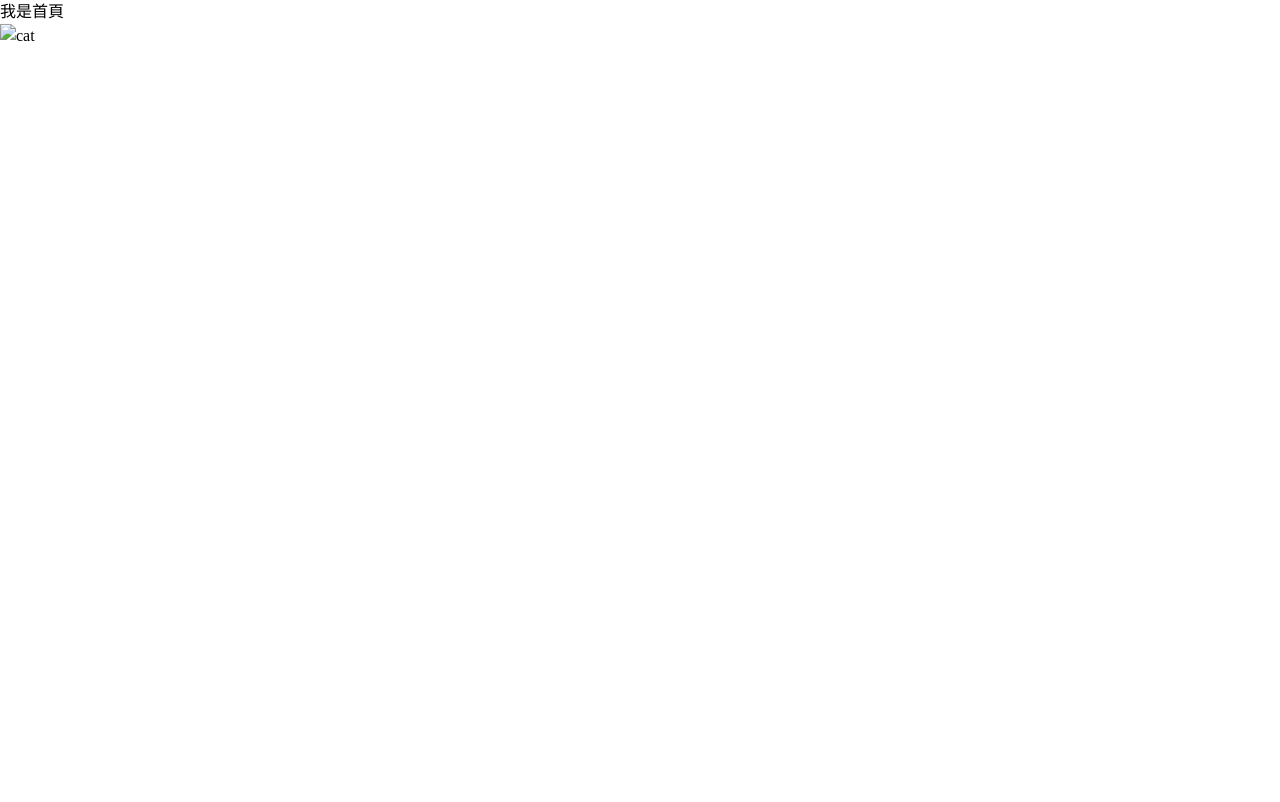
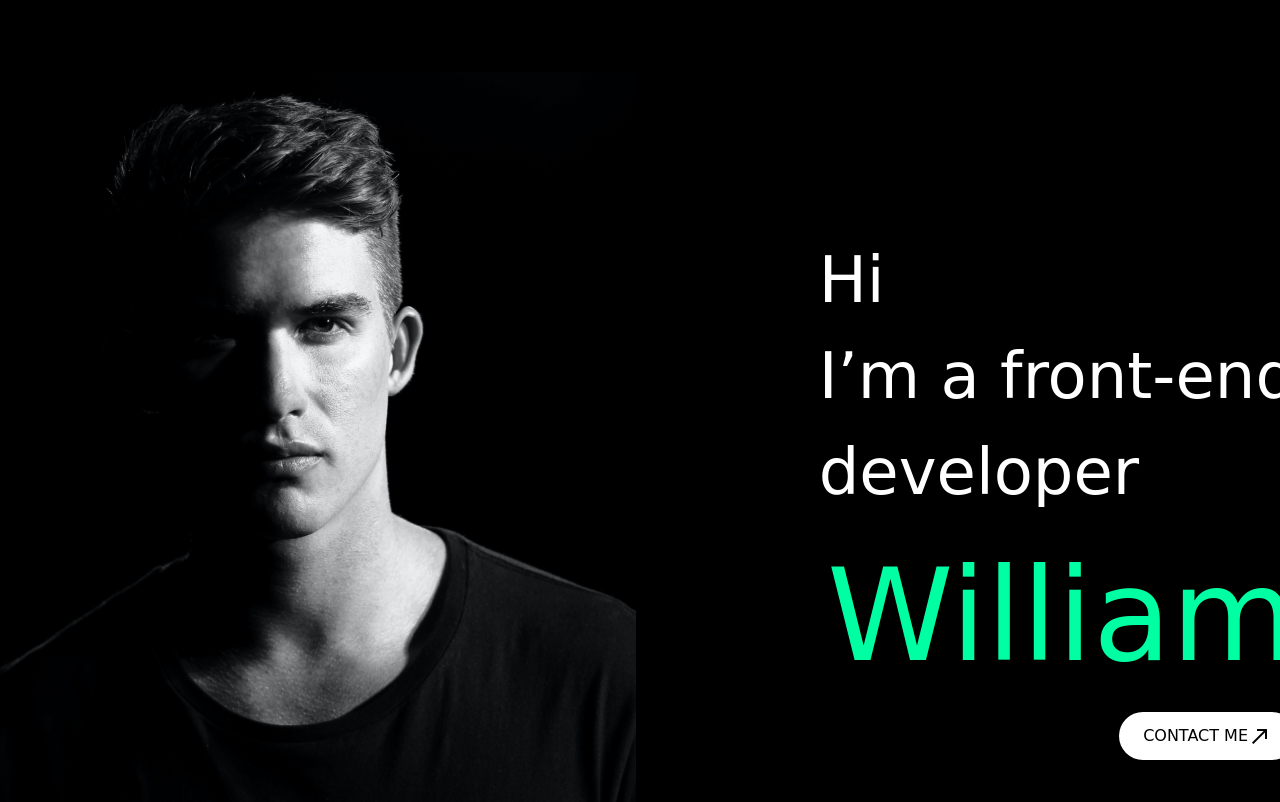
Before and after one commit to yunlew531/wee2, a website built with Vite: page pages/index.html in a window 1280 px wide. Shown: the top 802 px of the page. Built offline with nearby package versions, Linux system fonts and the light colour scheme; a web font is replaced by a local one.

Commit message:
切版 header, footer, banner-section

```diff
--- a/assets/scss/_reset.scss
+++ b/assets/scss/_reset.scss
@@ -48,3 +48,6 @@ img{
 	max-width: 100%;
 	object-fit: cover;
 }
+a {
+	text-decoration: none;
+}
--- a/assets/scss/all.scss
+++ b/assets/scss/all.scss
@@ -1,4 +1,5 @@
 @import './reset.scss';
+@import url('https://fonts.googleapis.com/css2?family=Bruno+Ace+SC&display=swap');
 @import './variables.scss';
 @import './layout/header.scss';
 @import './layout/footer.scss';
--- a/assets/scss/layout/_footer.scss
+++ b/assets/scss/layout/_footer.scss
@@ -1,4 +1,6 @@
 .footer{
-  background: #69F0AE;
-  font-size: 64px;
+  background: $black_100;
+  color: $white_100;
+  text-align: center;
+  padding: 40px 0;
 }
--- a/assets/scss/layout/_header.scss
+++ b/assets/scss/layout/_header.scss
@@ -1,4 +1,11 @@
-.header{
-  background: #69F0AE;
-  font-size: 64px;
+.header {
+  background: $black_100;
+  padding-top: 40px;
+  ul {
+    display: flex;
+    justify-content: space-between;
+  }
+  a {
+    color: $white_200;
+  }
 }
--- a/assets/scss/pages/_index.scss
+++ b/assets/scss/pages/_index.scss
@@ -1,3 +1,47 @@
+body {
+  font-family: 'Bruno Ace SC', cursive;
+}
+
 .container {
   width: 1296px;
+  margin: 0 auto;
 }
+
+.mr-24 {
+  margin-right: 24px;
+}
+
+.banner-section {
+  background: $black_100;
+  padding: 72px 0;
+  .container {
+    display: flex;
+    justify-content: space-between;
+    align-items: center;
+  }
+  .banner-img {
+    max-width: 636px;
+    height: 848px;
+  }
+  h1 {
+    font-size: 128px;
+    color: $green_100;
+  }
+  h2 {
+    font-size: 64px;
+    color: $white_100;
+  }
+  .title-group {
+    text-align: right;
+  }
+  .contact-link {
+    display: inline-flex;
+    color: $black_100;
+    background: $white_100;
+    border-radius: 32px;
+    padding: 12px 24px;
+    .contact-link-text {
+      margin-right: 4px;
+    }
+  }
+}
--- a/layout/footer.ejs
+++ b/layout/footer.ejs
@@ -1 +1 @@
-<footer class="footer">我是 footer</footer>
+<footer class="footer">all rights reserved @hexschool2023</footer>
--- a/pages/index.html
+++ b/pages/index.html
@@ -9,8 +9,21 @@
   <body>
     <%- include('./layout/header'); -%>
 
-    <h1 class="index-title">我是首頁</h1>
-    <img src="../assets/images/cat.jpg" style="width: 300px;" alt="cat">
+    <div class="banner-section">
+      <div class="container">
+        <img class="banner-img mr-24" src="../assets/images/people.png" alt="william">
+        <div class="content">
+          <h2>Hi<br>I’m a front-end<br>developer</h2>
+          <div class="title-group">
+            <h1>William</h1>
+            <a class="contact-link" href="#contact-section">
+              <span class="slink-text">CONTACT ME</span>
+              <span class="material-icons-outlined">north_east</span>
+            </a>
+          </div>
+        </div>
+      </div>
+    </div>
 
     <%- include('./layout/footer'); -%>
 
```
Also changed, not shown: layout/header.ejs (+8 -4 lines).
